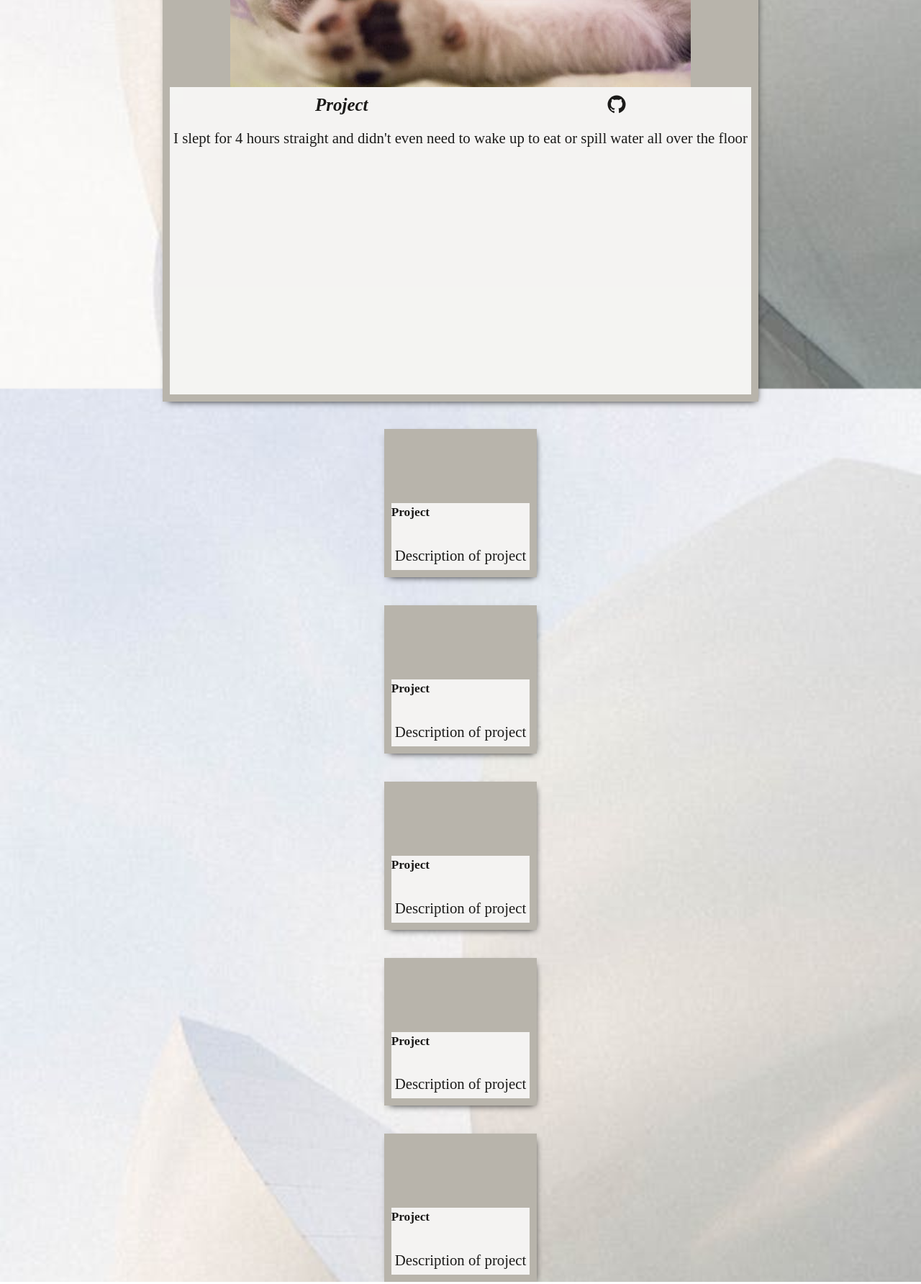
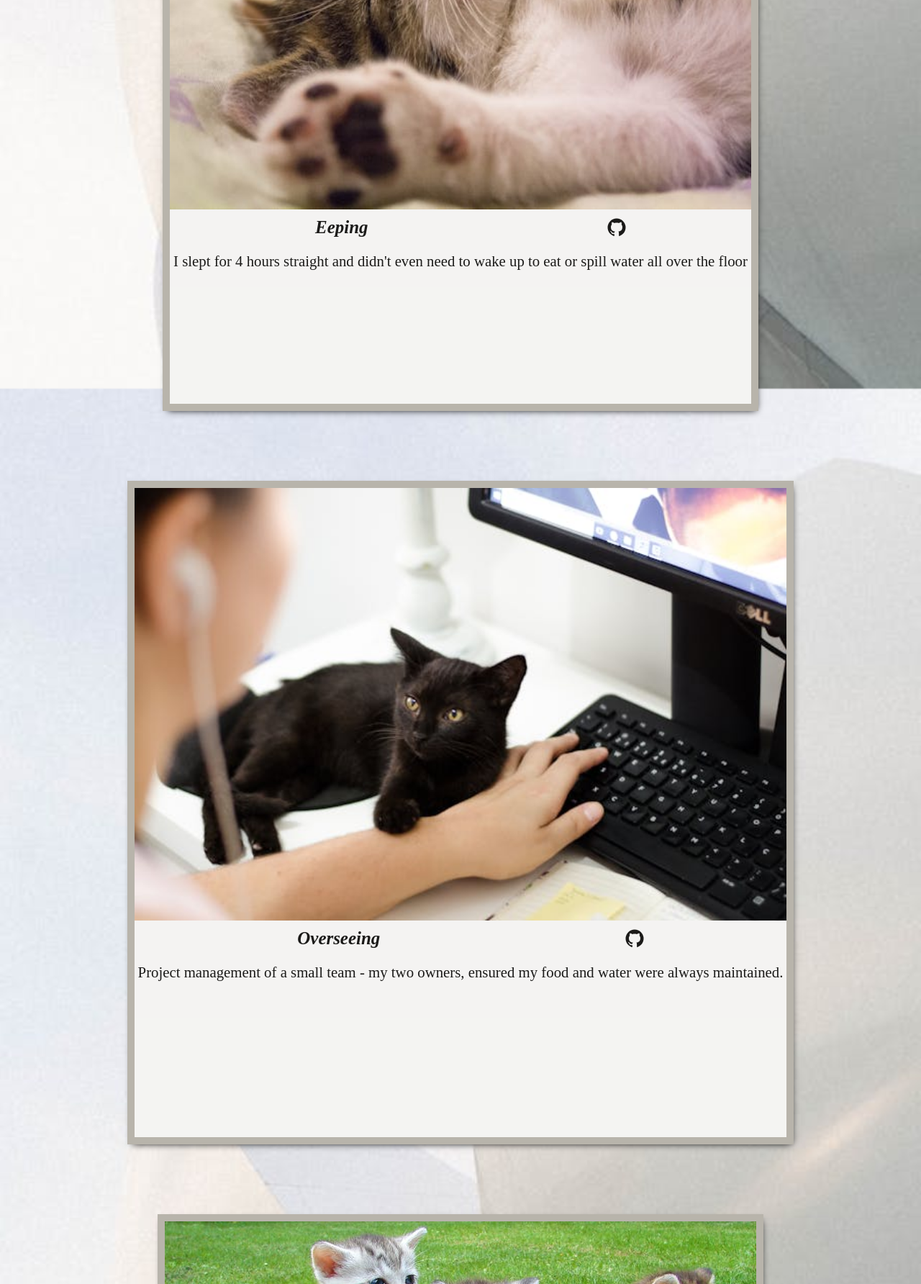
Before and after one commit to Callumacourt/homePage, a website built with webpack: page src/index.html in a window 1280 px wide. Shown: the part 1380-3164 px from the top of the page at 72% size. Built offline with nearby package versions, Linux system fonts and the light colour scheme.

Commit message:
main content dom, html and styling

```diff
--- a/src/dom.js
+++ b/src/dom.js
@@ -1,7 +1,15 @@
+// Import all project images
 import portrait from './assets/images/portrait.jpg';
 import gitHubIcon from './assets/images/github.svg';
 import linkedInIcon from './assets/images/linkedin.svg';
 import projectImg1 from './assets/images/cat.jpg';
+import projectImg2 from './assets/images/cat2.jpg';
+import projectImg3 from './assets/images/cat3.jpg';
+import projectImg4 from './assets/images/cat4.jpg';
+import projectImg5 from './assets/images/cat5.jpg';
+import projectImg6 from './assets/images/cat6.jpg';
+import projectImg7 from './assets/images/cat7.jpg';
+import projectImg8 from './assets/images/cat8.jpg';
 
 export default function loadDom() {
   // Select DOM elements
@@ -9,7 +17,7 @@ export default function loadDom() {
   const gitHubLink = document.querySelector('.social-link1');
   const linkedInLink = document.querySelector('.social-link');
   const projectLink1 = document.querySelector('.project-link-1');
-  const project1PicContainer = document.querySelector('.project1');
+  const project1PicContainers = document.querySelectorAll('.project');
 
   // Check if the elements exist to avoid errors
   if (!portraitContainer || !gitHubLink || !linkedInLink) {
@@ -36,14 +44,39 @@ export default function loadDom() {
   linkedInImg.alt = 'LinkedIn logo';
   linkedInLink.appendChild(linkedInImg);
 
-  const projectGit = new Image();
-  projectGit.src = gitHubIcon;
-  projectGit.alt = 'link to project github repo';
-  projectGit.classList.add('projectLinkImg');
-  projectLink1.appendChild(projectGit);
+  // Initialize an empty array for project images
+  const projectImages = [
+    projectImg1,
+    projectImg2,
+    projectImg3,
+    projectImg4,
+    projectImg5,
+    projectImg6,
+    projectImg7,
+    projectImg8,
+  ];
 
-  const screenshot1 = new Image();
-  screenshot1.src = projectImg1;
-  screenshot1.alt = 'picture of a knight travails project';
-  project1PicContainer.appendChild(screenshot1);
+  for (let i = 0; i < project1PicContainers.length; i += 1) {
+    // Create and append the project image
+    const img = new Image();
+    img.src = projectImages[i];
+    img.alt = `project image ${i + 1}`;
+    project1PicContainers[i].appendChild(img);
+
+    // Create and append the GitHub icon link
+    const projectGit = new Image();
+    projectGit.src = gitHubIcon;
+    projectGit.alt = 'Link to project GitHub repo';
+    projectGit.classList.add('projectLinkImg');
+
+    // Select the corresponding project link element
+    const projectLinkElement = document.querySelector(`.project-link-${i + 1}`);
+
+    // Check if the element exists to avoid errors
+    if (projectLinkElement) {
+      projectLinkElement.appendChild(projectGit);
+    } else {
+      console.error(`.project-link-${i + 1} not found`);
+    }
+  }
 }
--- a/src/index.html
+++ b/src/index.html
@@ -34,61 +34,72 @@
             </a>
         </div>
     </section>
+
     <section class="workSection">
     <div class="myWork">
     <h2 class="workHeader">My work</h2>
+
+    <!-- Project Section-->
 
     <div class="project project1">
 
     <div class="workTxtContainer">
     <div class="topRow">
-    <h5>Project</h5>
+    <h5>Eeping</h5>
       <a href="https://github.com/Callumacourt" class="project-link-1"  target="_blank" aria-label="Visit project one"></a>
     </div>
       <p>I slept for 4 hours straight and didn't even need to wake up to eat or spill water all over the floor</p>
     </div>
     </div>
     <div class="project project2">
-    <div class="screenShot-2-container"></div>
         <div class="workTxtContainer">
-    <h5>Project</h5>
+            <div class="topRow">
+            <h5>Overseeing</h5>
               <a href="https://github.com/Callumacourt" class="project-link-2"  target="_blank" aria-label="Visit project one"></a>
-      <p>Description of project</p>
+            </div>
+              <p>Project management of a small team - my two owners, ensured my food and water were always maintained.</p>
             </div>
     </div>
     <div class="project project3">
-        <div class="screenShot-3-container"></div>
         <div class="workTxtContainer">
-    <h5>Project</h5>
+            <div class="topRow">
+            <h5>Yap prevention</h5>
               <a href="https://github.com/Callumacourt" class="project-link-3"  target="_blank" aria-label="Visit project one"></a>
-      <p>Description of project</p>
+            </div>
+              <p>Child care, lots of yapping involved.</p>
             </div>
     </div>
     <div class="project project4">
-        <div class="screenShot-4-container"></div>
         <div class="workTxtContainer">
-    <h5>Project</h5>
+            <div class="topRow">
+            <h5>Posing</h5>
               <a href="https://github.com/Callumacourt" class="project-link-4"  target="_blank" aria-label="Visit project one"></a>
-      <p>Description of project</p>
+            </div>
+              <p>Modelling work, I have an extensive portfolio in my owners camera roll.</p>
             </div>
     </div>
     <div class="project project5">
-        <div class="screenShot-5-container"></div>
         <div class="workTxtContainer">
-    <h5>Project</h5>
+            <div class="topRow">
+            <h5>Visionary design</h5>
               <a href="https://github.com/Callumacourt" class="project-link-5"  target="_blank" aria-label="Visit project one"></a>
-      <p>Description of project</p>
+            </div>
+              <p>DIY, home improvement. I set up these fairy lights as you can see. </p>
             </div>
     </div>
     <div class="project project6">
-        <div class="screenShot-6-container"></div>
         <div class="workTxtContainer">
-    <h5>Project</h5>
+            <div class="topRow">
+            <h5>Climbin</h5>
               <a href="https://github.com/Callumacourt" class="project-link-6"  target="_blank" aria-label="Visit project one"></a>
-      <p>Description of project</p>
+            </div>
+              <p>Climbed tree and screamed at the birds before getting stuck and needing a professional firecrew to rescue me.</p>
             </div>
     </div>
     </section>
+
+    <!-- End of project section-->
+
 </main>
 <footer>
 </footer>
--- a/src/style.css
+++ b/src/style.css
@@ -26,6 +26,7 @@ p, h1, h2, h3, h4, h5, h6 {
 }
 
 /* end of reset */
+
 
 body{
 line-height: 1.5;
@@ -111,15 +112,6 @@ justify-items: center;
 max-width: 80%;
 }
 
-.project{
-  display: grid;
-  grid-template-rows: 1fr 1fr;;
-  justify-items: center;
-  padding: 10px;
-  background-color: #b8b4ab;
-  box-shadow: 2px 4px 10px -5px black
-}
-
   .workTxtContainer{
     grid-row-start: 2;
     background-color:white;
@@ -134,6 +126,23 @@ max-width: 80%;
   padding: 5px;
   }
 
+
+.project{
+  display: grid;
+  grid-template-rows: 2fr 1fr;;
+  justify-items: center;
+  padding: 10px;
+  background-color: #b8b4ab;
+  box-shadow: 2px 4px 10px -5px black;
+}
+
+.project img{
+ width: 100%;
+ height: 100%;
+ object-fit: cover;
+ grid-row: 1/2;
+}
+
   .topRow{
     display: grid;
     grid-template-columns: repeat(4, 2.5fr);
@@ -146,6 +155,7 @@ max-width: 80%;
   grid-column: 2/3;
   font-size: 1.2em;
   font-style: italic;
+  white-space: nowrap;
   }
 
   .workTxtContainer img{
```
Also changed, not shown: src/assets/images/cat2.jpg (added), src/assets/images/cat3.jpg (added), src/assets/images/cat4.jpg (added), src/assets/images/cat5.jpg (added), src/assets/images/cat6.jpg (added), src/assets/images/cat7.jpg (added), src/assets/images/cat8.jpg (added). Lines whose indentation alone changed are shown as unchanged.
